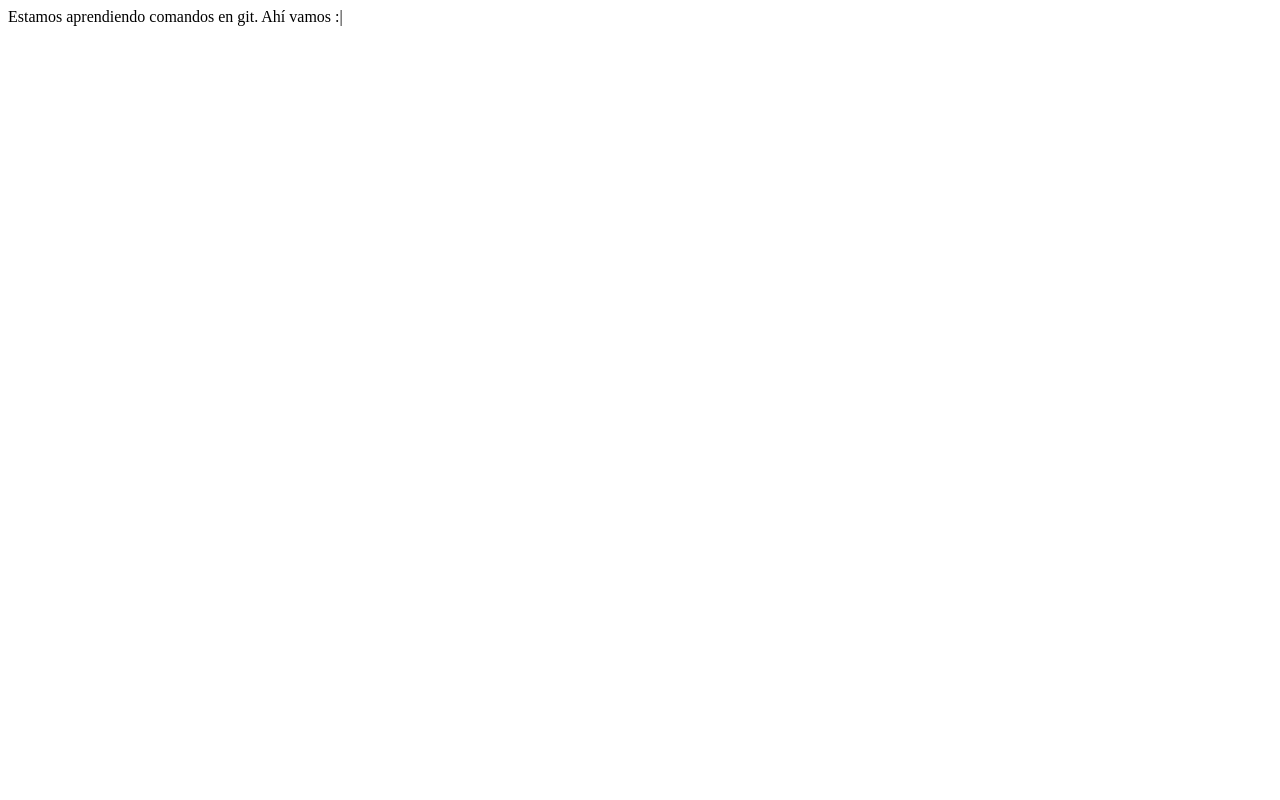
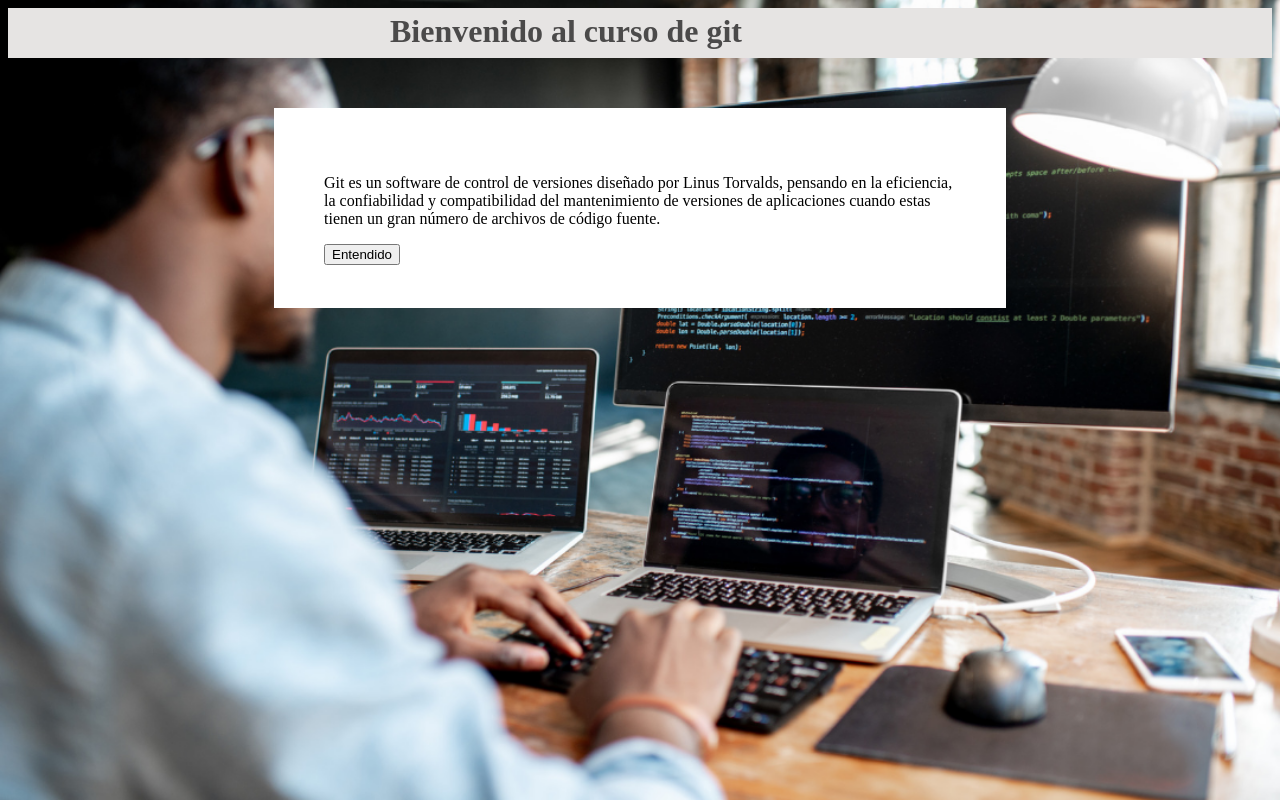
Before and after one commit to lauracardenasgomez/pruebaClaseGit, a plain HTML site: page index.html in a window 1280 px wide. Drawn offline with Linux system fonts and the light colour scheme.

Commit message:
LCG Agrega formato css al archivo y crea la carpeta images

```diff
--- a/css/main.css
+++ b/css/main.css
@@ -0,0 +1,30 @@
+body{
+    background-image: url(../images/developer.webp);
+    background-repeat: no-repeat;
+    background-size: 100% 100vh;
+}
+
+.header{
+    width: 100%;
+    background-color: rgb(230, 228, 227);
+    height: 50px;
+}
+
+.header> h1{
+    padding-top: 5px;
+    width: 500px;
+    margin-left: auto;
+    margin-right: auto;
+    color: rgb(75, 74, 74);
+}
+
+
+.content{
+    margin-top: 50px;
+    width: 50%;
+    margin-left: auto;
+    margin-right: auto;
+    height: 100px;
+    background-color: #fff;
+    padding: 50px;
+}
--- a/index.html
+++ b/index.html
@@ -3,12 +3,26 @@
         <meta charset="UTF-8">
         <meta http-equiv="X-UA-Compatible" content="IE=edge">
         <meta name="viewport" content="width=device-width, initial-scale=1.0">
-        <title>Bienvenido al curso de git</title>
+        <link rel="stylesheet" href="./css/main.css">
+        <title>Prueba Git</title>
+
     </head>
     <body>
-        <div>
-            Estamos aprendiendo comandos en git.
-            Ahí vamos :|
+        <div class="header">
+            <h1>Bienvenido al curso de git</h1>
+        </div>
+        <div class="content">
+            <p>
+                Git es un software de control de
+                versiones diseñado por Linus Torvalds,
+                pensando en la eficiencia, la
+                confiabilidad y compatibilidad del
+                mantenimiento de versiones de
+                aplicaciones cuando estas tienen un
+                gran número de archivos de código
+                fuente.
+            </p>
+            <button>Entendido</button>
         </div>
     </body>
     </html>
```
Also changed, not shown: images/developer.webp (added).
